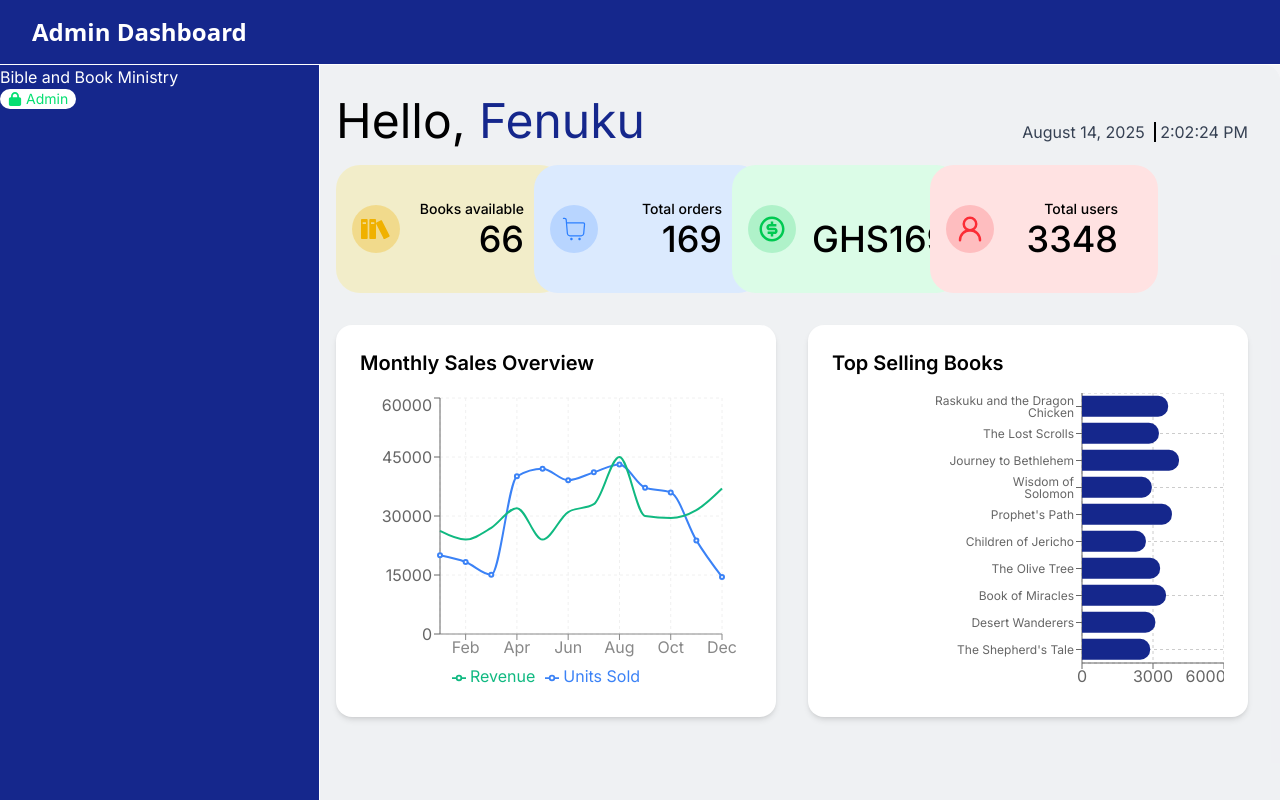
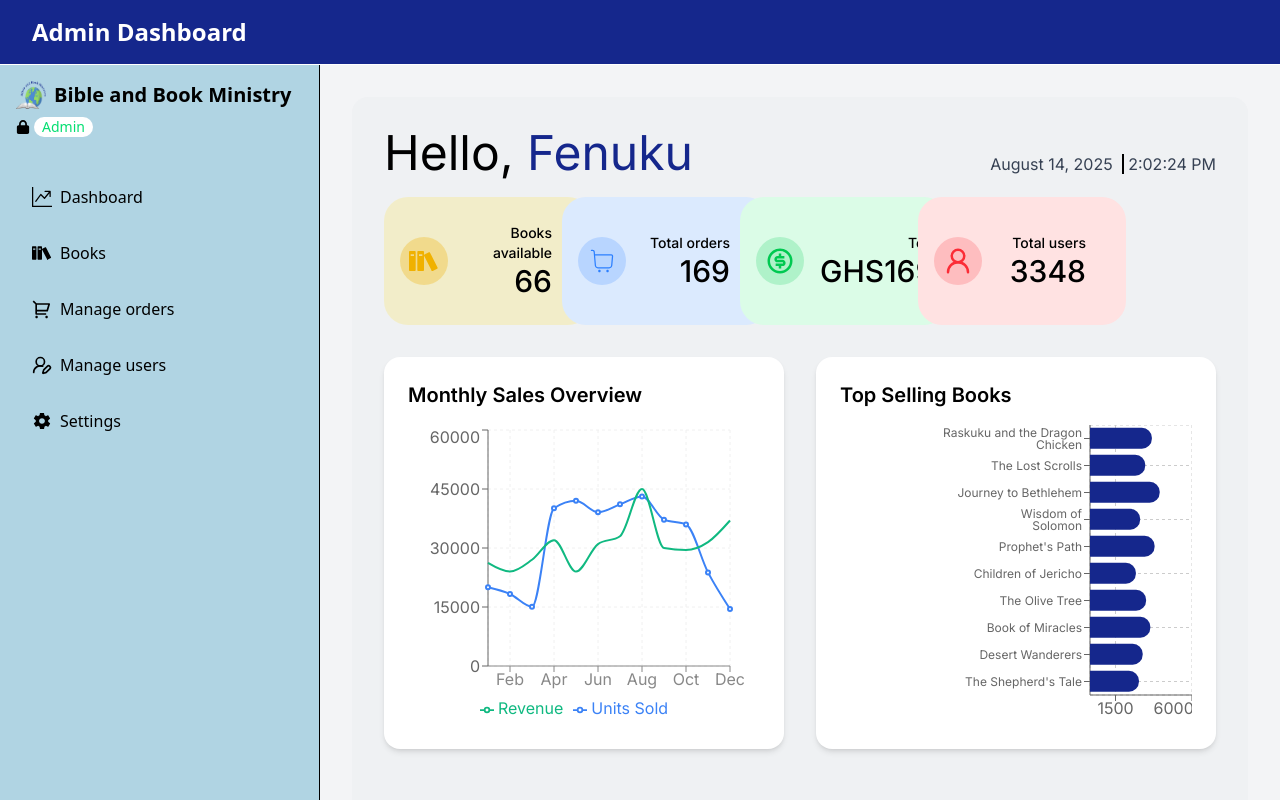
Before and after one commit to AgileMinds48/bible_bookministry-frontend, a Next.js app: page /admin/dashboard in a window 1280 px wide. Shown: the top 800 px of the page. Built offline with nearby package versions, Linux system fonts and the light colour scheme.

Commit message:
sidebar component

```diff
--- a/app/admin/layout.tsx
+++ b/app/admin/layout.tsx
@@ -1,17 +1,21 @@
+import AdminSidebar from '@/components/Dashboard/AdminSidebar'
 import React from 'react'
 
 export default function AdminLayout({ children }: { children: React.ReactNode }) {
   return (
-    <div className="min-h-screen bg-gray-100 ">
+    <div className="min-h-screen bg-gray-100 flex flex-col">
       {/* Admin Header */}
       <header className=" border-white border-b bg-[#15278c] text-white px-8 py-4 flex items-center justify-between ">
         <h1 className="text-2xl font-bold ">Admin Dashboard</h1>
         {/* Add navigation or user info here if needed */}
       </header>
+      <div className='flex flex-1 min-h-0'>
+      <AdminSidebar/>
       {/* Main Content */}
-      <main className="">
+      <main className="flex-1 p-8 overflow-auto">
         {children}
-      </main>
+        </main>
+        </div>
     </div>
   )
 }
--- a/app/page.tsx
+++ b/app/page.tsx
@@ -1,9 +1,11 @@
+import Header from "@/components/Header";
 import Landing from "@/components/Home/Landing";
 import PopularBooks from "@/components/Home/PopularBooks";
 import Recommended from "@/components/Home/Recommended";
 export default function Home() {
   return (
     <div>
+      <Header/>
       <Landing />
       <Recommended/>
       <PopularBooks/>
--- a/components/Catalog/PopularBooks.tsx
+++ b/components/Catalog/PopularBooks.tsx
@@ -1,13 +1,12 @@
 "use client"
 import { Books } from '@/app/utils/data'
 import Image from 'next/image'
-import React, { useEffect, useRef, useState } from 'react'
+import React, { useRef, useState } from 'react'
 import { FaCartPlus, FaStar } from 'react-icons/fa'
 import { GrNext, GrPrevious } from 'react-icons/gr'
 import { ImBooks } from 'react-icons/im'
 import { MdFavorite } from 'react-icons/md'
 import { RiMoneyDollarCircleLine } from 'react-icons/ri'
-import { SiBookstack } from 'react-icons/si'
 
 const PopularBooks = () => {
   const popularBooks = Books.filter((book) =>book.category==="Popular"
--- a/components/Dashboard/AdminSidebar.tsx
+++ b/components/Dashboard/AdminSidebar.tsx
@@ -1,11 +1,73 @@
-import React from 'react'
+"use client"
+import { logo } from '@/public'
+import Image from 'next/image'
+import Link from 'next/link'
+import { usePathname } from 'next/navigation'
+import React, { useState } from 'react'
+import { BsGraphUpArrow } from 'react-icons/bs'
 import { FaLock } from 'react-icons/fa6'
+import { ImBooks } from 'react-icons/im'
+import { IoMdSettings } from 'react-icons/io'
+import { LuUserRoundPen } from 'react-icons/lu'
+import { RiShoppingCart2Line } from 'react-icons/ri'
+import { TbLogout2 } from 'react-icons/tb'
 
 const AdminSidebar = () => {
+  const pathname = usePathname();
+  // const [currentpath, setCurrentPath] = useState<string>("");
+  const navItems = [
+    {
+      label: "Dashboard",
+      icon: <BsGraphUpArrow />,
+      href: "/admin/dashboard"
+    },
+    {
+      label: "Books",
+      icon: <ImBooks />,
+      href: "/admin/dashboard"
+    },
+    {
+      label: "Manage orders",
+      icon: <RiShoppingCart2Line />,
+      href: "/admin/dashboard"
+    },
+    {
+      label: "Manage users",
+      icon: <LuUserRoundPen />,
+      href: "/admin/users"
+    },
+    {
+      label: "Settings",
+      icon: <IoMdSettings />,
+      href: "/admin/settings"
+    },
+  ]
+
   return (
-    <nav className='absolute top-0 h-[50em] left-0 w-[20em] border-r border-white bg-[#15278c] text-white'>
-      <h1>Bible and Book Ministry</h1>
-      <p className='bg-white rounded-3xl flex gap-1 items-center text-sm w-fit text-green-400 px-2'><FaLock />Admin</p>
+    <nav className=' top-0 bottom-0  left-0 w-[20em] border-r border-b-gray-700 bg-[#B0D4E3] text-black p-4 flex flex-col'>
+      <div className=''>
+        <div className='flex gap-2 mb-2'>
+          <Image src={logo} alt="Bible and books ministry logo" width={30} className='shrink-0' />
+          <h1 className='font-semibold text-xl'>Bible and Book Ministry</h1>
+        </div>
+        <p className=' rounded-3xl flex gap-1 items-center text-sm w-fit '><FaLock /> <span className='bg-white px-2 rounded-3xl text-green-400'> Admin</span></p>
+        <ul className='mt-8'>
+          {navItems.map(({ label, icon, href },id) => (
+            <Link
+              key={id}
+              href={href}
+              className=''>
+              <li className=' flex gap-2 items-center rounded-2xl hover:bg-white/20 p-4'><span className='text-xl'>{icon}</span> {label}</li>
+            </Link>
+          ))}
+        </ul>
+
+
+      </div>
+      <button className='mt-auto w-full p-2 flex items-center justify-center gap-2 bg-red-500/20 border
+       border-red-500 rounded-xl'>
+        <TbLogout2 /> Logout
+      </button>
     </nav>
   )
 }
--- a/components/Dashboard/BookList.tsx
+++ b/components/Dashboard/BookList.tsx
@@ -2,7 +2,14 @@ import React from 'react'
 
 const BookList = () => {
   return (
-    <div>BookList</div>
+    <table>
+      <tr>
+      <th></th>
+      <th></th>
+      <th></th>
+        <th></th>
+        </tr>
+    </table>
   )
 }
 
--- a/components/Dashboard/Dashboard.tsx
+++ b/components/Dashboard/Dashboard.tsx
@@ -83,21 +83,24 @@ const Dashboard = () => {
     { title: "The Shepherd's Tale", sales: 2880 }
   ]
 
-   return(
-    <section className='relative min-h-screen  pl-[21em] p-8 inter bg-gray-200/30 rounded-2xl '>
-<div className='flex items-baseline justify-between mb-4'>
+  return (
+    <>
+
+      <section className='relative min-h-screen   p-8 inter bg-gray-200/30 rounded-2xl '>
+        <div className='flex items-baseline justify-between mb-4'>
         <h1 className='text-5xl mb-1'>Hello, <span className='text-[#15278c]'>Fenuku</span></h1>
          <p className='text-gray-700'>{monthInWords} {day}, {year} &nbsp;<span className='border-l-2 border-black'> </span> {time}</p>
 </div>
 
-     <AdminSidebar/>
+
       <Overview/>
 
        <div className=' grid grid-cols-2 gap-8 grid-rows-auto items-end-safe'>
          <SalesChart data={mockSalesData} />
          <TopSellingBooksChart data={mockTopSelling}/>
          </div>
-    </section>
+      </section>
+    </>
   )
 }
 
--- a/components/Dashboard/Overview.tsx
+++ b/components/Dashboard/Overview.tsx
@@ -74,7 +74,7 @@ const Overview = () => {
               <span className={`text-3xl ${t.iconText}`}>{icon}</span>
             </div>
             <p className='text-sm font-medium text-right'>{label}<br />
-              <span className='text-4xl font-medium text-black'>{value}</span>
+              <span className='text-3xl font-medium text-black'>{value}</span>
             </p>
           </div>
         );
--- a/components/Pages/Page.tsx
+++ b/components/Pages/Page.tsx
@@ -1,6 +1,5 @@
 import React from 'react'
 import { GrNext, GrPrevious } from 'react-icons/gr'
-import { start } from 'repl'
 
 interface PageProps{
   onPageChange:(newPage:number)=>void
--- a/components/Reviews/Review.tsx
+++ b/components/Reviews/Review.tsx
@@ -1,6 +1,6 @@
 "use client"
 import { Book } from '@/app/utils/data';
-import { headshot, logo } from '@/public';
+import { headshot } from '@/public';
 import Image from 'next/image';
 import React, { useState } from 'react'
 import { FaPenAlt, FaStar } from 'react-icons/fa';
--- a/components/Reviews/ReviewCards.tsx
+++ b/components/Reviews/ReviewCards.tsx
@@ -1,6 +1,4 @@
 import { reviews } from '@/app/utils/data'
-import { headshot } from '@/public'
-import { div } from 'framer-motion/client'
 import Image from 'next/image'
 import React from 'react'
 import Rating from '../Rating'
```
